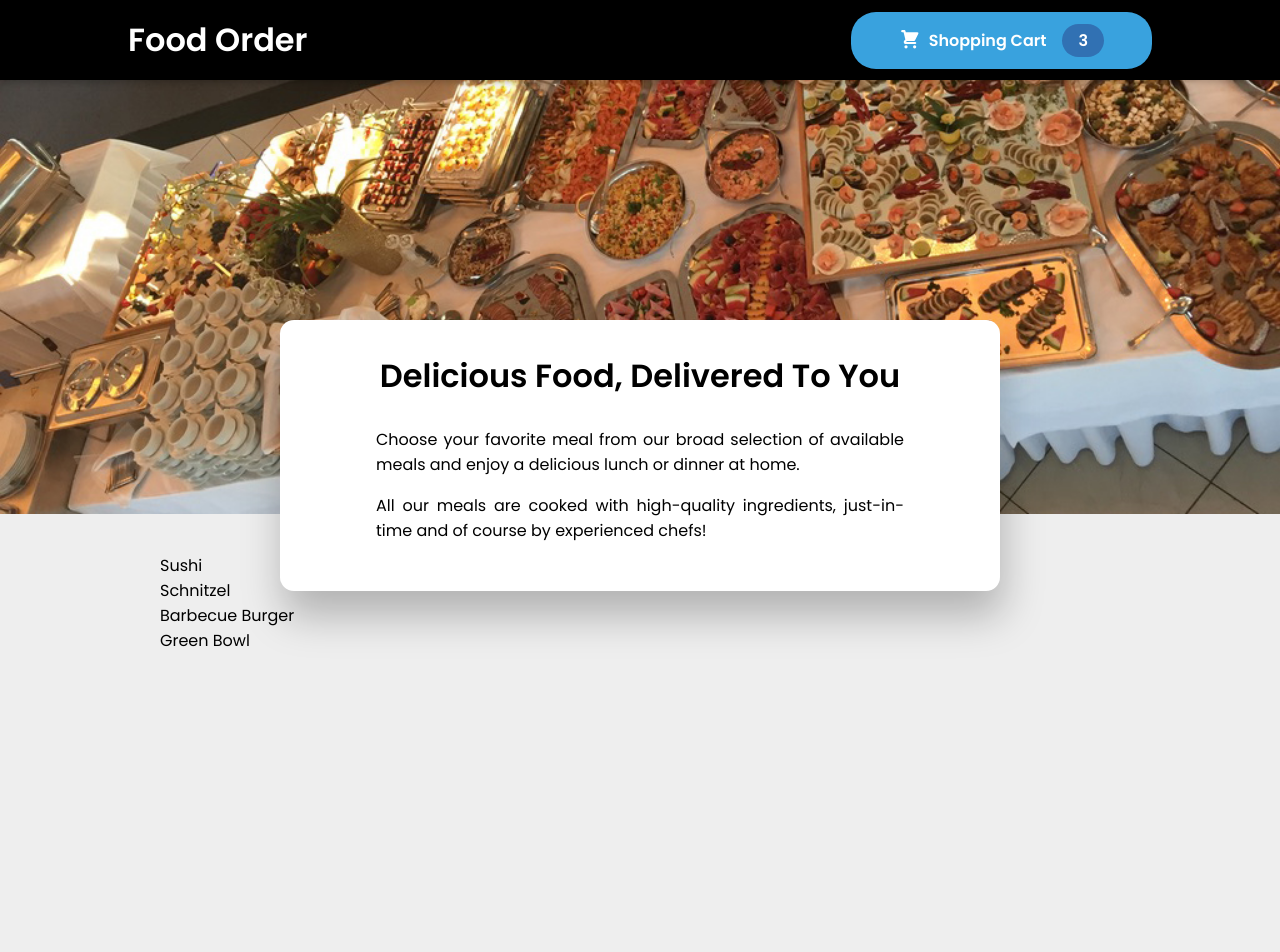
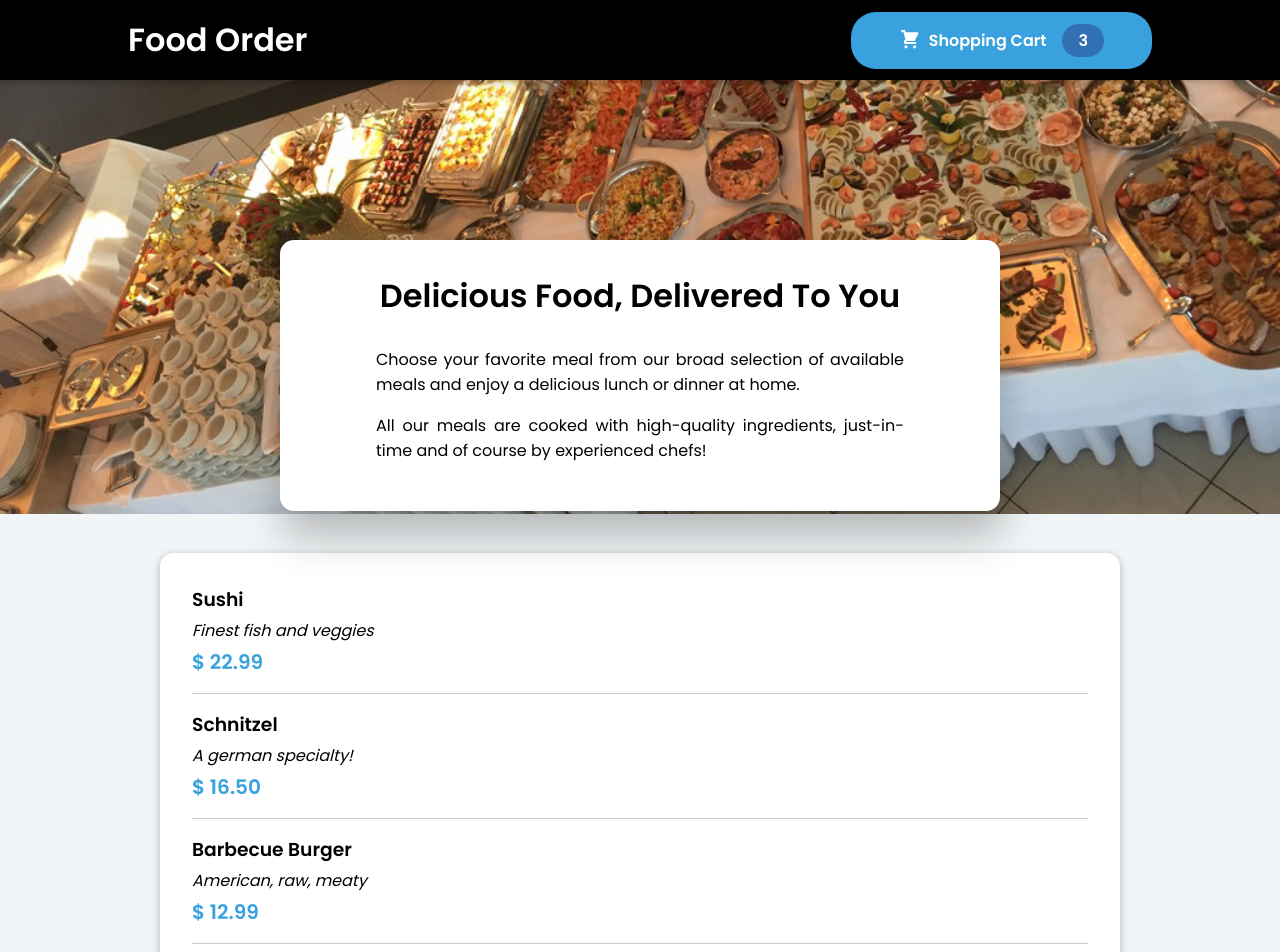
Before and after one commit to pedrollmatias/react-basics, a React (Create React App) app: page / in a window 1280 px wide. Shown: the top 952 px of the page. Before the commit the page ends 800 px from the top, so only its background shows below. Built offline with nearby package versions, Linux system fonts and the light colour scheme.

Commit message:
feat: includes meal item

```diff
--- a/src/components/Meals/AvailableMeals.jsx
+++ b/src/components/Meals/AvailableMeals.jsx
@@ -1,3 +1,5 @@
+import Card from '../UI/Card';
+import MealItem from './MealItem';
 import classes from './AvailableMeals.module.css';
 
 const DUMMY_MEALS = [
@@ -28,11 +30,15 @@
 ];
 
 const AvailableMeals = () => {
-  const mealList = DUMMY_MEALS.map((availableMeal) => <li key={availableMeal.id}>{availableMeal.name}</li>);
+  const mealList = DUMMY_MEALS.map((meal) => (
+    <MealItem key={meal.id} name={meal.name} description={meal.description} price={meal.price} />
+  ));
 
   return (
     <section className={classes.meals}>
-      <ul>{mealList}</ul>
+      <Card>
+        <ul>{mealList}</ul>
+      </Card>
     </section>
   );
 };
--- /dev/null
+++ b/src/components/Meals/MealItem.jsx
@@ -0,0 +1,19 @@
+import classes from './MealItem.module.css';
+
+const MealItem = (props) => {
+  const { name, description, price } = props;
+  const formattedPrice = `$ ${price.toFixed(2)}`;
+
+  return (
+    <li className={classes.meal}>
+      <div>
+        <h3>{name}</h3>
+        <div className={classes.description}>{description}</div>
+        <div className={classes.price}>{formattedPrice}</div>
+      </div>
+      <div></div>
+    </li>
+  );
+};
+
+export default MealItem;
--- /dev/null
+++ b/src/components/Meals/MealItem.module.css
@@ -0,0 +1,22 @@
+.meal {
+  display: flex;
+  justify-content: space-between;
+  margin: 1rem;
+  padding-bottom: 1rem;
+  border-bottom: 1px solid #ccc;
+}
+
+.meal h3 {
+  margin: 0 0 0.25rem 0;
+}
+
+.description {
+  font-style: italic;
+}
+
+.price {
+  margin-top: 0.25rem;
+  font-weight: bold;
+  color: #39a2de;
+  font-size: 1.25rem;
+}
--- a/src/components/Meals/MealsSummary.module.css
+++ b/src/components/Meals/MealsSummary.module.css
@@ -3,7 +3,7 @@
   text-align: center;
   max-width: 45rem;
   width: 90%;
-  top: 20rem;
+  top: 15rem;
   left: 0;
   right: 0;
   margin-left: auto;
--- /dev/null
+++ b/src/components/UI/Card.jsx
@@ -0,0 +1,7 @@
+import classes from './Card.module.css';
+
+const Card = (props) => {
+  return <div className={classes.card}>{props.children}</div>;
+};
+
+export default Card;
--- /dev/null
+++ b/src/components/UI/Card.module.css
@@ -0,0 +1,6 @@
+.card {
+  padding: 1rem;
+  box-shadow: 0 2px 8px rgba(0, 0, 0, 0.25);
+  border-radius: 14px;
+  background-color: white;
+}
--- a/src/index.css
+++ b/src/index.css
@@ -10,5 +10,5 @@
 
 body {
   margin: 0;
-  background-color: #eeeeee;
+  background-color: #f2f5f7;
 }
```
Also changed, not shown: .eslintrc.json.
